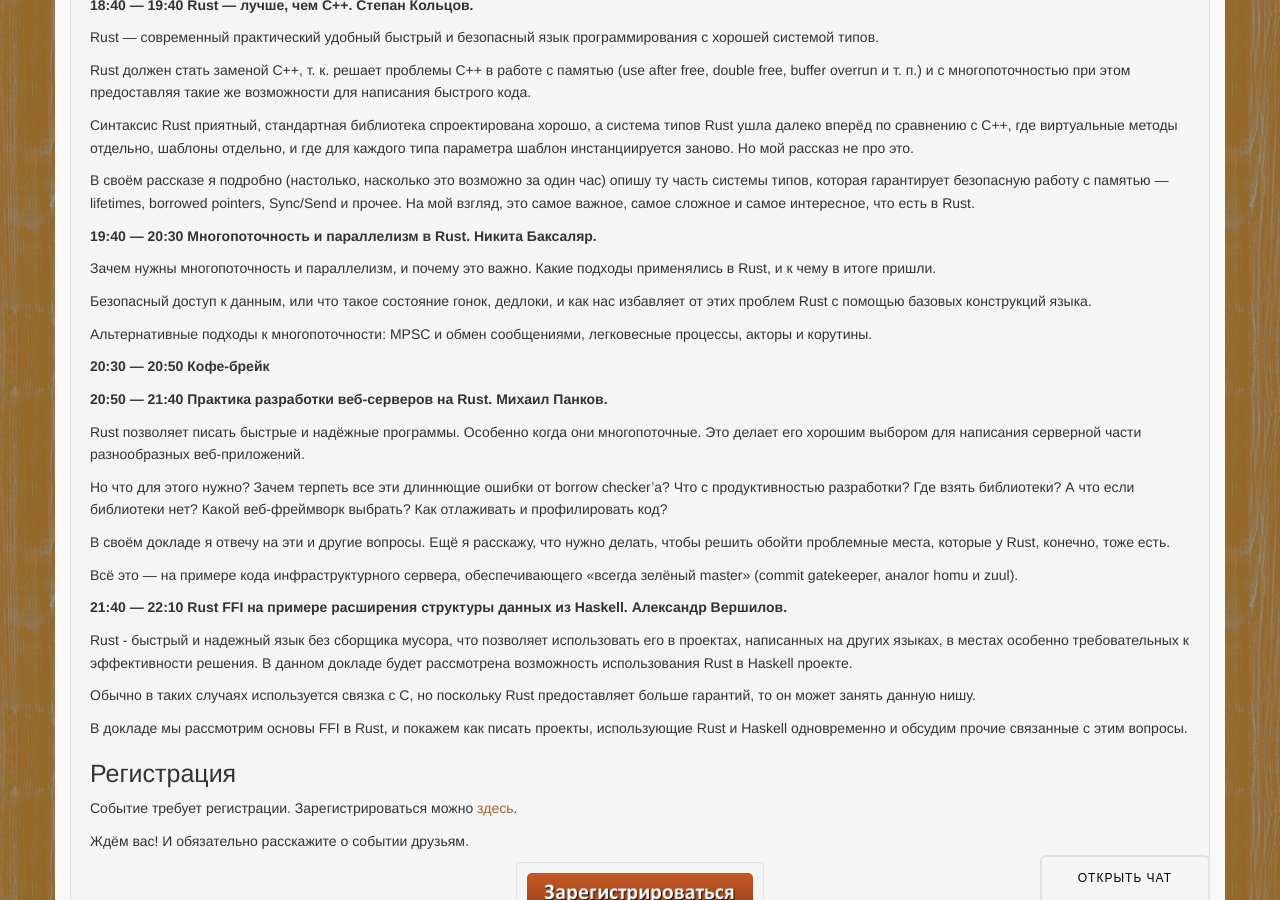
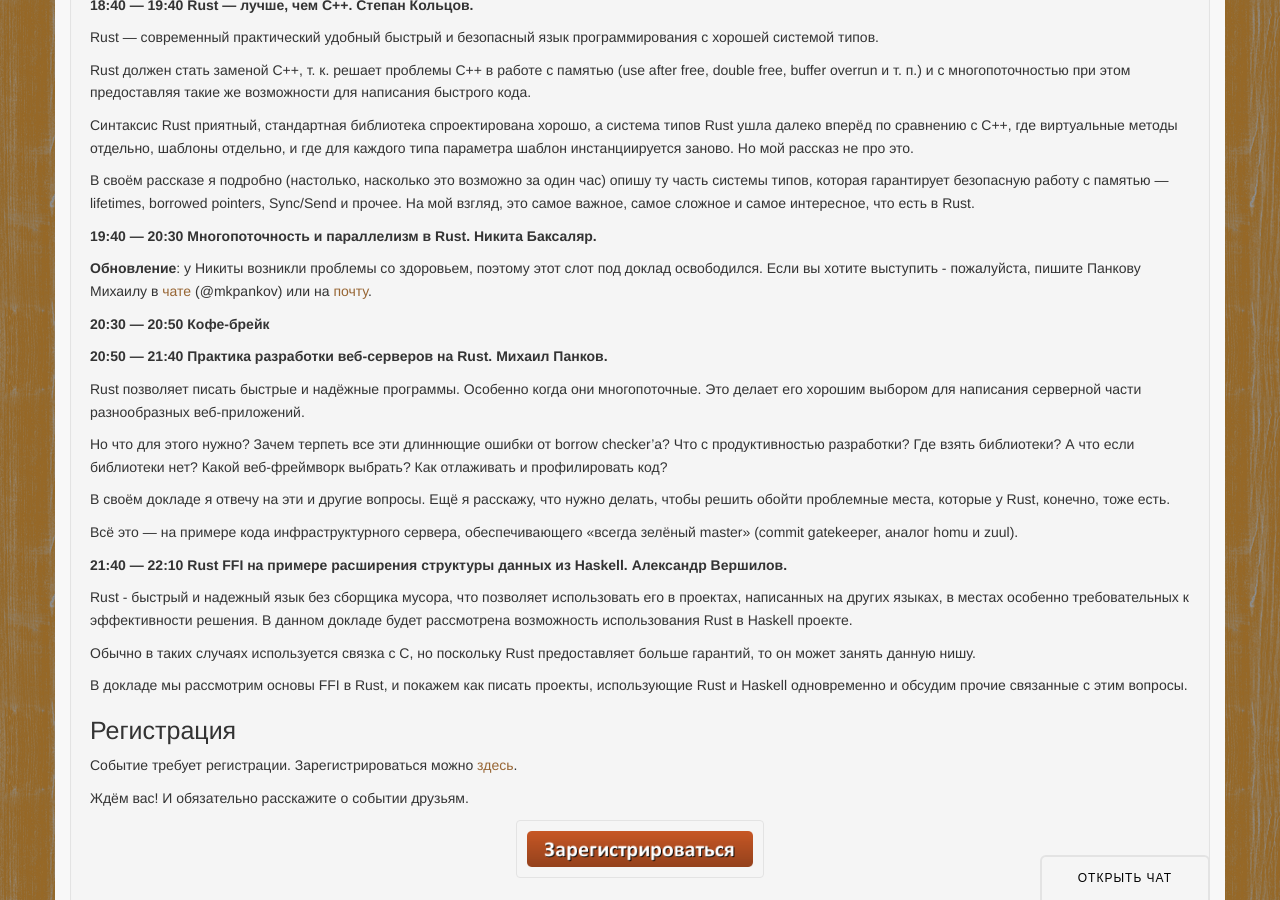
Before and after one commit to rust-lang-ru/rustycrate.ru, a Jekyll site: the page built from _posts/2016-04-25-colaboratory-rust.md, in a window 1280 px wide and 900 px high, scrolled down 1250 px. Built offline with Jekyll 4.4.1, drawn with Linux system fonts in a browser that asks for light colours; nearby versions of some CDN libraries; Markdown is read by kramdown in place of the engine named in the settings; comment, search, counter and statistics services are not loaded.

Commit message:
Делаем обновление по докладу Никиты

```diff
--- a/_posts/2016-04-25-colaboratory-rust.md
+++ b/_posts/2016-04-25-colaboratory-rust.md
@@ -69,14 +69,10 @@
 
 **19:40 — 20:30 Многопоточность и параллелизм в Rust. Никита Баксаляр.**
 
-Зачем нужны многопоточность и параллелизм, и почему это важно. Какие подходы
-применялись в Rust, и к чему в итоге пришли.
-
-Безопасный доступ к данным, или что такое состояние гонок, дедлоки, и как нас
-избавляет от этих проблем Rust с помощью базовых конструкций языка.
-
-Альтернативные подходы к многопоточности: MPSC и обмен сообщениями, легковесные
-процессы, акторы и корутины.
+**Обновление**: у Никиты возникли проблемы со здоровьем, поэтому этот слот под доклад
+освободился. Если вы хотите выступить - пожалуйста, пишите Панкову Михаилу в
+[чате](https://gitter.im/ruRust/general) (@mkpankov) или на
+[почту](https://rustycrate.ru/contacts.html).
 
 **20:30 — 20:50 Кофе-брейк**
 
```
